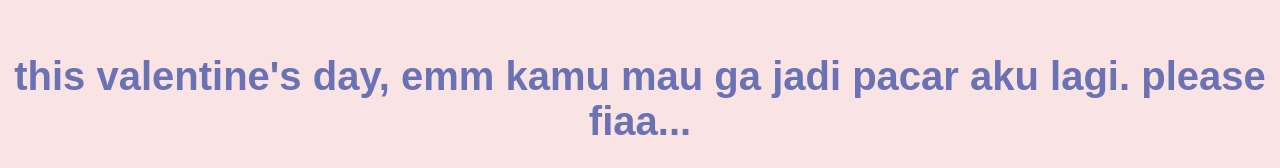
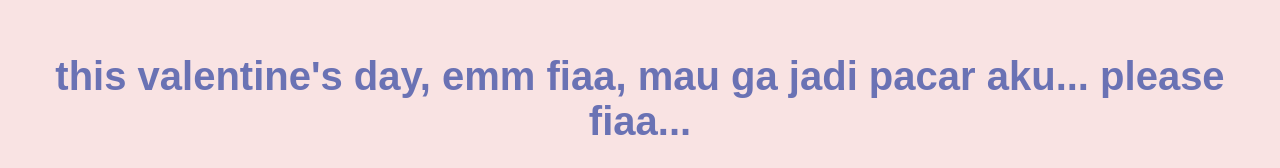
Before and after one commit to m0chies/Untuk-Fiaa-Cantik, a plain HTML site: page index.html in a window 1280 px wide. Shown: the part 115-283 px from the top of the page. Drawn offline with Linux system fonts and the light colour scheme.

Commit message:
index.html

```diff
--- a/index.html
+++ b/index.html
@@ -9,7 +9,7 @@
 </head>
 <body>
     <div class="container">
-        <h1>this valentine's day, emm kamu mau ga jadi pacar aku lagi. please fiaa...</h1>
+        <h1>this valentine's day, emm fiaa, mau ga jadi pacar aku... please fiaa...</h1>
         <div class="buttons">
             <button class="yes-button" onclick="handleYesClick()">yes</button>
             <button class="no-button" onclick="handleNoClick()">no</button>
```
